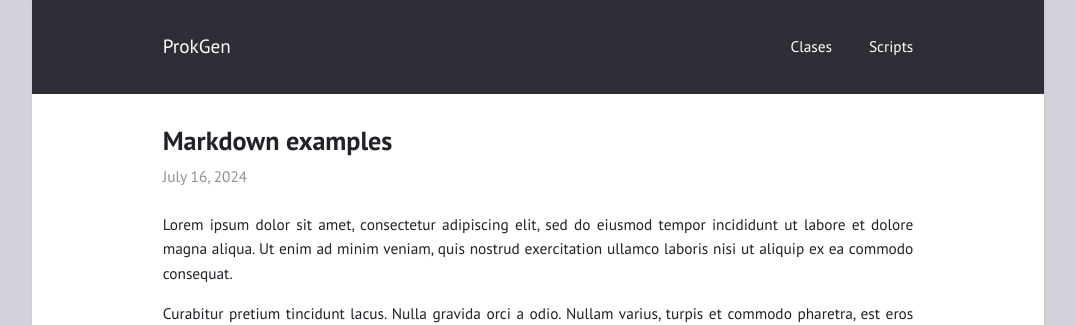
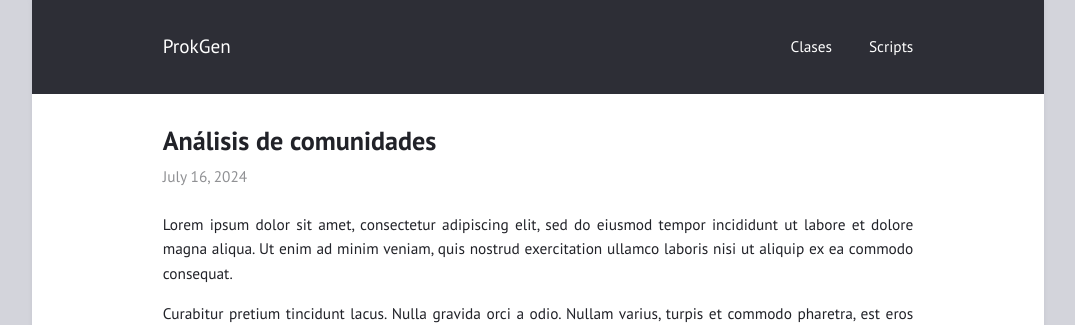
Before and after one commit to braddmg/GenPro, a Jekyll site: the page built from _posts/2024-07-16-análisis-de-comunidades.md, in a window 1280 px wide and 900 px high. Shown: the top 325 px of the window, without its empty margins (102-1177 px from the left). Built offline with Jekyll 4.4.1, drawn with Linux system fonts in a browser that asks for light colours.

Commit message:
Update 2024-07-16-análisis-de-comunidades.md

```diff
--- a/_posts/2024-07-16-análisis-de-comunidades.md
+++ b/_posts/2024-07-16-análisis-de-comunidades.md
@@ -1,5 +1,5 @@
 ---
-title:  "Markdown examples"
+title:  "Análisis de comunidades"
 layout: post
 ---
 
```
